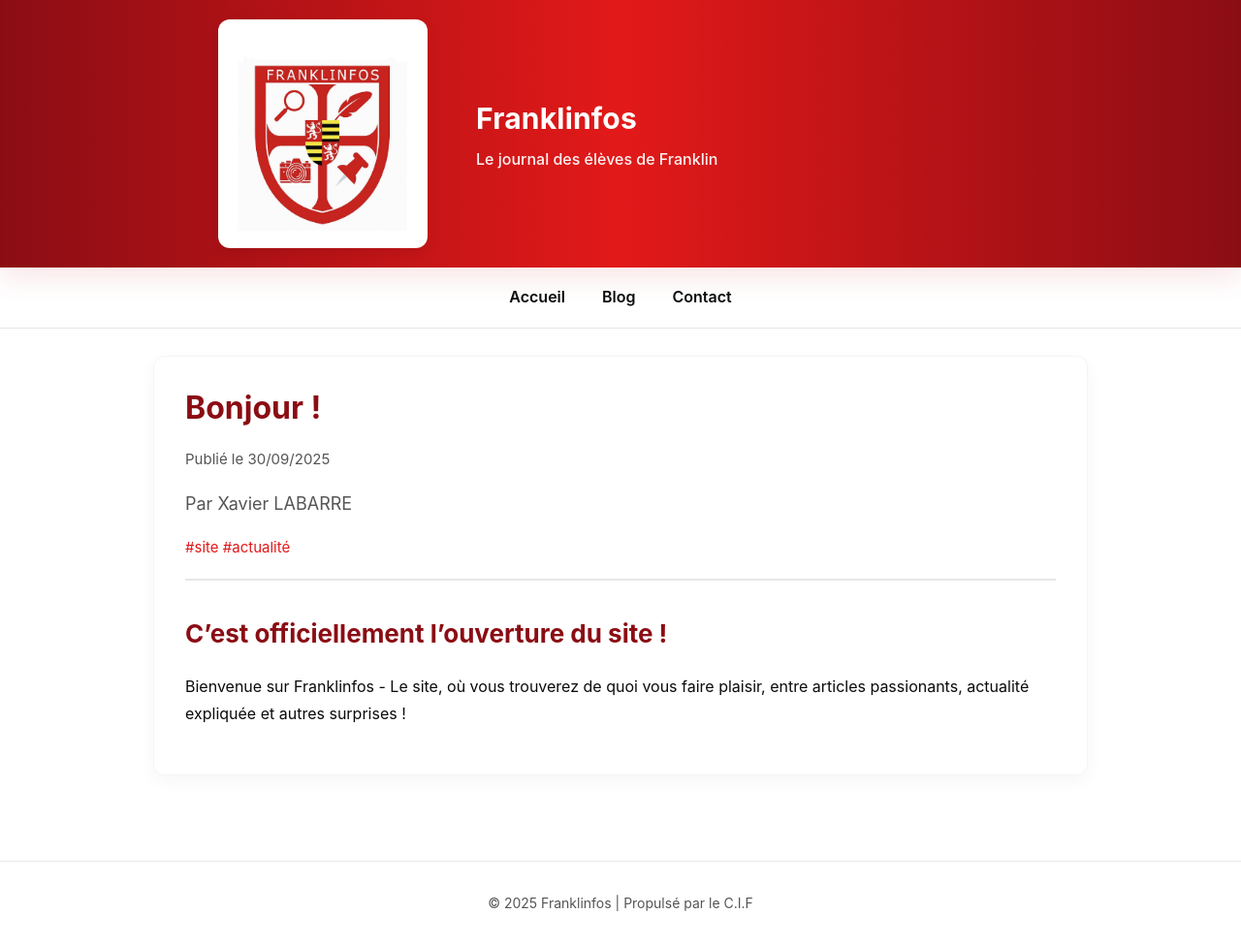
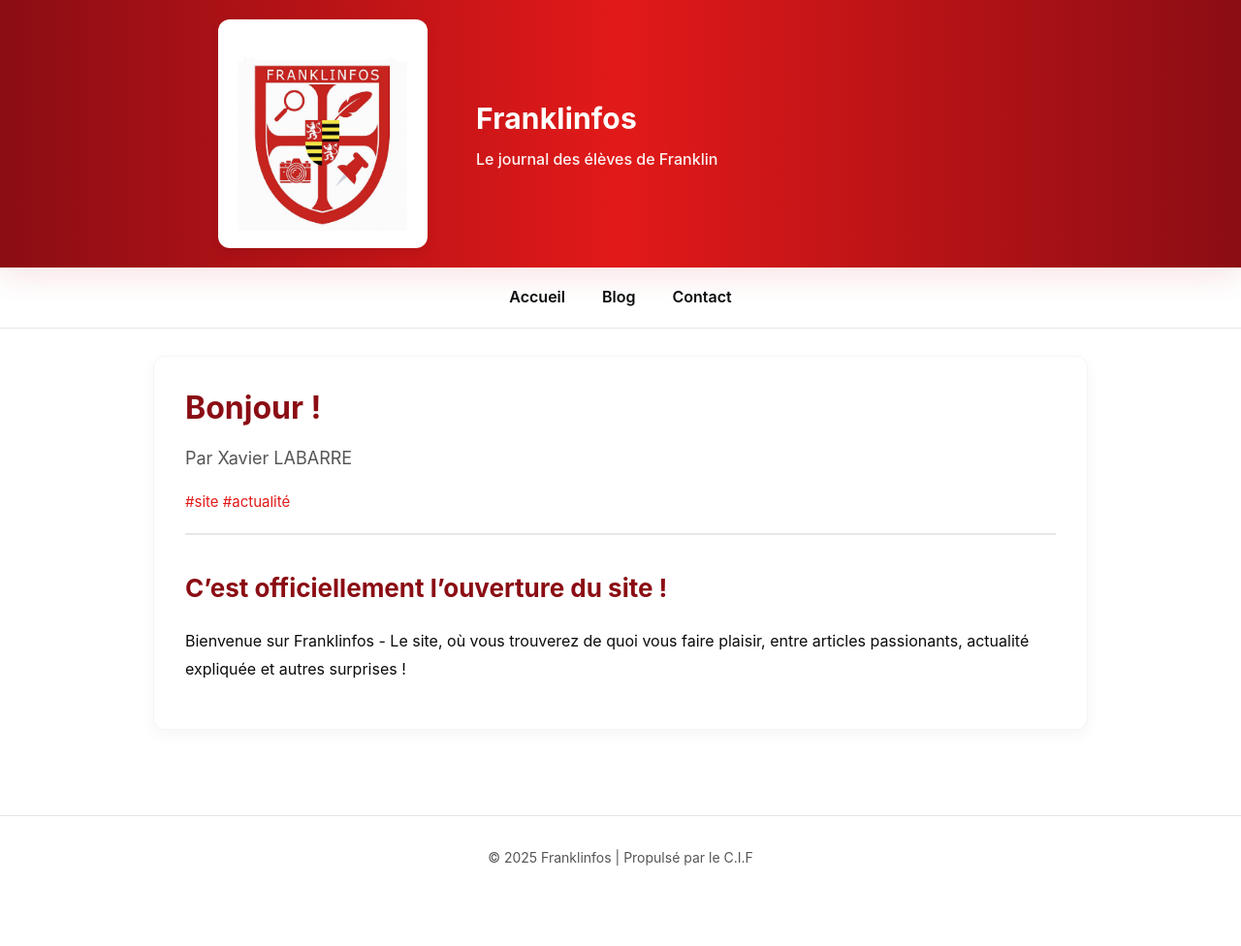
Before and after one commit to Secondaire-Xavier/fr1, a Jekyll site: the page built from _posts/2025-09-30-bonjour.md, in a window 1280 px wide. Shown: the whole page at 97% size. Built offline with Jekyll 4.4.1, drawn with Linux system fonts in a browser that asks for light colours; after the commit the page ends 929 px from its top, so only the background shows below that.

Commit message:
Update post.html

```diff
--- a/_layouts/post.html
+++ b/_layouts/post.html
@@ -3,7 +3,8 @@ layout: default
 ---
 <article class="post">
   <h2 class="post-title">{{ page.title }}</h2>
-  <p class="post-date"><small>Publié le {{ page.date | date: "%d/%m/%Y" }}</small></p>
+  <div class="infos">
+    <p class="post-date"></p>
     <p class="post-author">Par {{ page.author }}</p>
     <p class="post-tags">
       {%- if page.tags -%}
@@ -14,6 +15,7 @@ layout: default
         {% endfor %}
       {%- endif -%}
     </p>
+  </div>
   <div class="post-content">
     {{ content }}
   </div>
```
Lines whose indentation alone changed are shown as unchanged.
